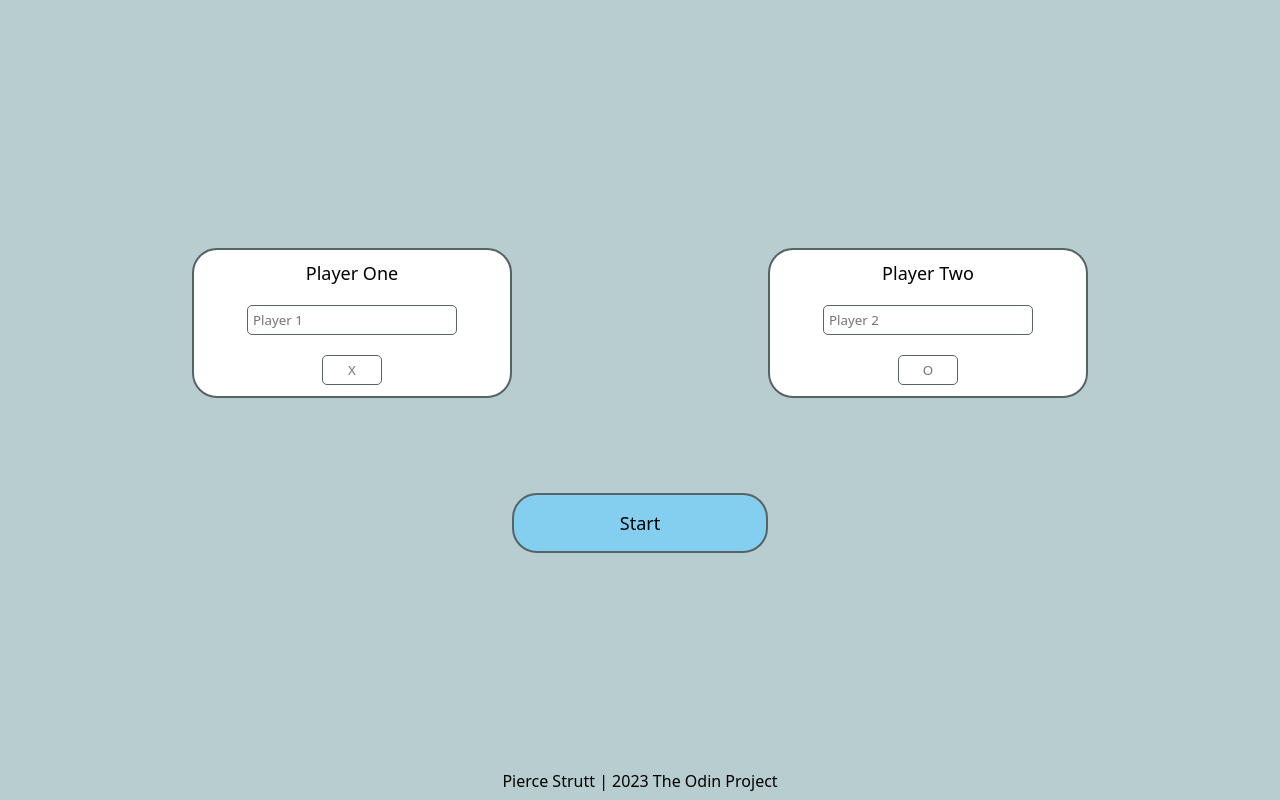
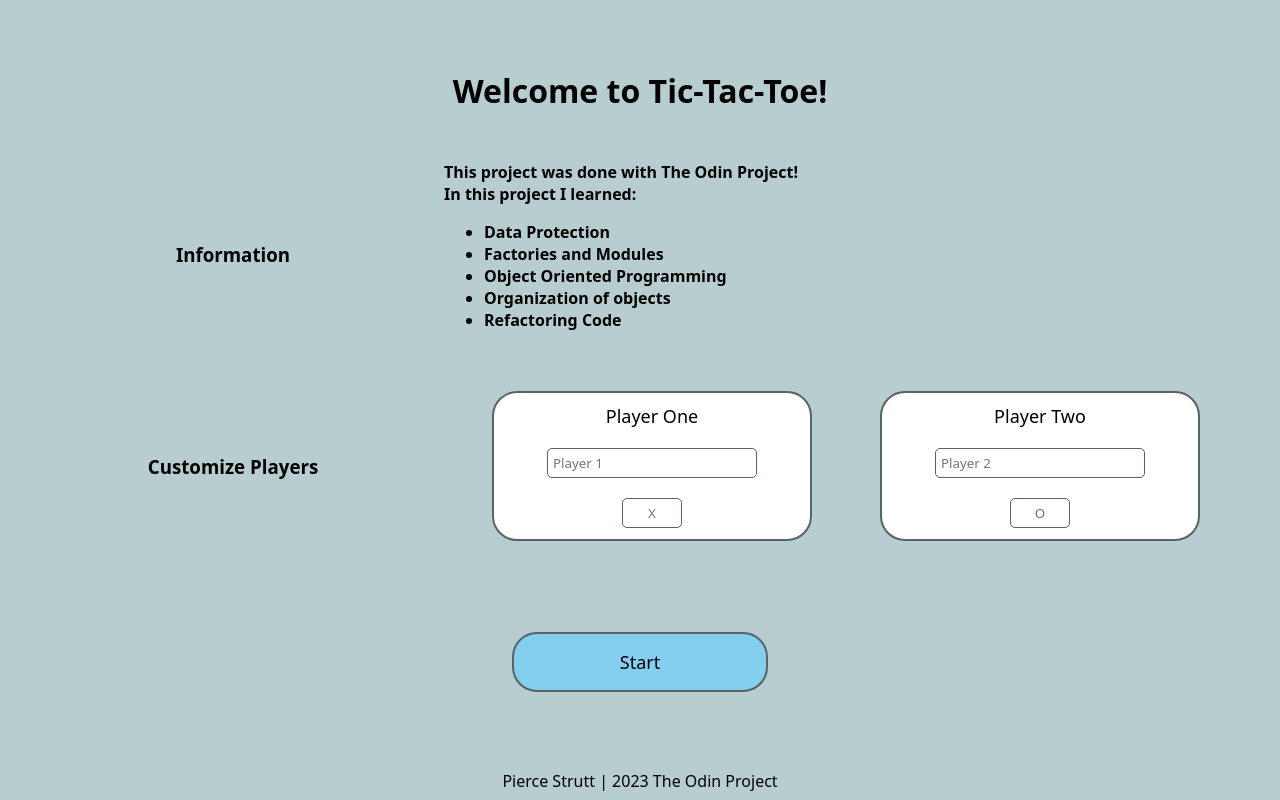
Before and after one commit to xadvent/ticTacToe, a plain HTML site: page index.html in a window 1280 px wide. Drawn offline with Linux system fonts and the light colour scheme.

Commit message:
Made the start screen look better
changelog:
- added an information section
- changed the starting page to a grid
- fixed css on the replay button and js

```diff
--- a/index.html
+++ b/index.html
@@ -17,6 +17,17 @@
 
         <form id="startForm">
             <div id="start-modal" class="modal">
+                <h1 class="welcome">Welcome to Tic-Tac-Toe!</h1>
+                <h3 id="information">Information</h3>
+                <h4>This project was done with The Odin Project! <br>In this project I learned:
+                <ul>
+                    <li>Data Protection</li>
+                    <li>Factories and Modules</li>
+                    <li>Object Oriented Programming</li>
+                    <li>Organization of objects</li>
+                    <li>Refactoring Code</li>
+                </ul></h4>
+                <h3 id="customize">Customize Players</h3>
                 <div class="players">
                     <div class="first">
                         <label for="p1">Player One</label>
@@ -34,7 +45,7 @@
         </form>
         <div id="results-modal" class="modal hidden">
             <h1 class="winner"></h1>
-            <a href="index.html"><button>Replay?</button></a>
+            <button class="reload">Replay?</button>
         </div>
     </div>
 
--- a/script.js
+++ b/script.js
@@ -4,6 +4,7 @@ const startButton = document.querySelector('#start-button')
 const createStyleAfter = document.createElement('style')
 const results = document.querySelector('#results-modal')
 const resultsText = document.querySelector('.winner')
+const reloadButton = document.querySelector('.reload')
 
 const squares = (function () {
     let squares = []
@@ -17,6 +18,10 @@ const squares = (function () {
     const allButtons = document.querySelectorAll('.tile')
     return { allButtons }
 })()
+
+const reload = function () {
+    return window.open('./index.html', "_self")
+};
 
 const pickNames = function (event) {
     event.preventDefault();
@@ -47,6 +52,8 @@ const Player = function (name, symbol) {
         marker
     }
 }
+
+reloadButton.addEventListener('click', reload)
 startButton.addEventListener('click', pickNames)
 
 const playGame = function (playerOne, playerTwo) {
@@ -92,12 +99,9 @@ const playGame = function (playerOne, playerTwo) {
 
         const winning = [[1, 2, 3], [4, 5, 6], [7, 8, 9], [1, 4, 7], [2, 5, 8], [3, 6, 9], [1, 5, 9], [3, 5, 7]];
 
-        console.log(selectedTiles)
-
         winning.forEach(set => {
             if (set.every(r => selectedTiles.includes(r))) {
                 const winner = marker === 'firstMark' ? playerOne.title : playerTwo.title
-                console.log(winner + ' wins')
                 playableArea.classList.add('hidden')
                 resultsText.textContent = `${winner} wins!`
                 results.classList.remove('hidden')
@@ -105,7 +109,11 @@ const playGame = function (playerOne, playerTwo) {
                 return won = true
             }
         })
-        if (won === false && document.querySelectorAll('.firstMark').length + document.querySelectorAll('.secondMark').length === 9) return console.log('tie')
+        if (won === false && document.querySelectorAll('.firstMark').length + document.querySelectorAll('.secondMark').length === 9) {
+            playableArea.classList.add('hidden')
+            resultsText.textContent = `Tie... No Winner.`
+            results.classList.remove('hidden')
+        }
     };
 
     const addEvents = (function () {
--- a/style.css
+++ b/style.css
@@ -84,7 +84,7 @@ button {
 
 .modal {
     width: 80vw;
-    height: 50vh;
+    height: 60vh;
     display: flex;
     flex-direction: column;
     align-items: center;
@@ -95,7 +95,7 @@ button {
     display: flex;
     flex-direction: row;
     justify-content: space-evenly;
-    gap: 20vw;
+    gap: 20px;
 }
 .players > * {
     display: flex;
@@ -145,3 +145,32 @@ button {
 .secondMark::after {
     color: var(--lighter-bgc)
 }
+
+#start-modal {
+    height: 90vh;
+    width: 95vw;
+    display: grid;
+    grid-template-rows:100px 1fr 1fr 1fr;
+    grid-template-columns: 2fr 4fr;
+    grid-column-gap: 10px;
+}
+#start-modal h1 {
+    grid-row: 1;
+    grid-column: 1 / -1;
+    text-align: center;
+}
+#customize, #information {
+    text-align: center;
+}
+#customize{
+    grid-row: 3;
+    grid-template-columns: 1/ 3;
+}
+#start-modal .players {
+    grid-row: 3;
+}
+#start-button {
+    grid-column: 1 / 3;
+    grid-row: 4;
+    justify-self: center;
+}
```
